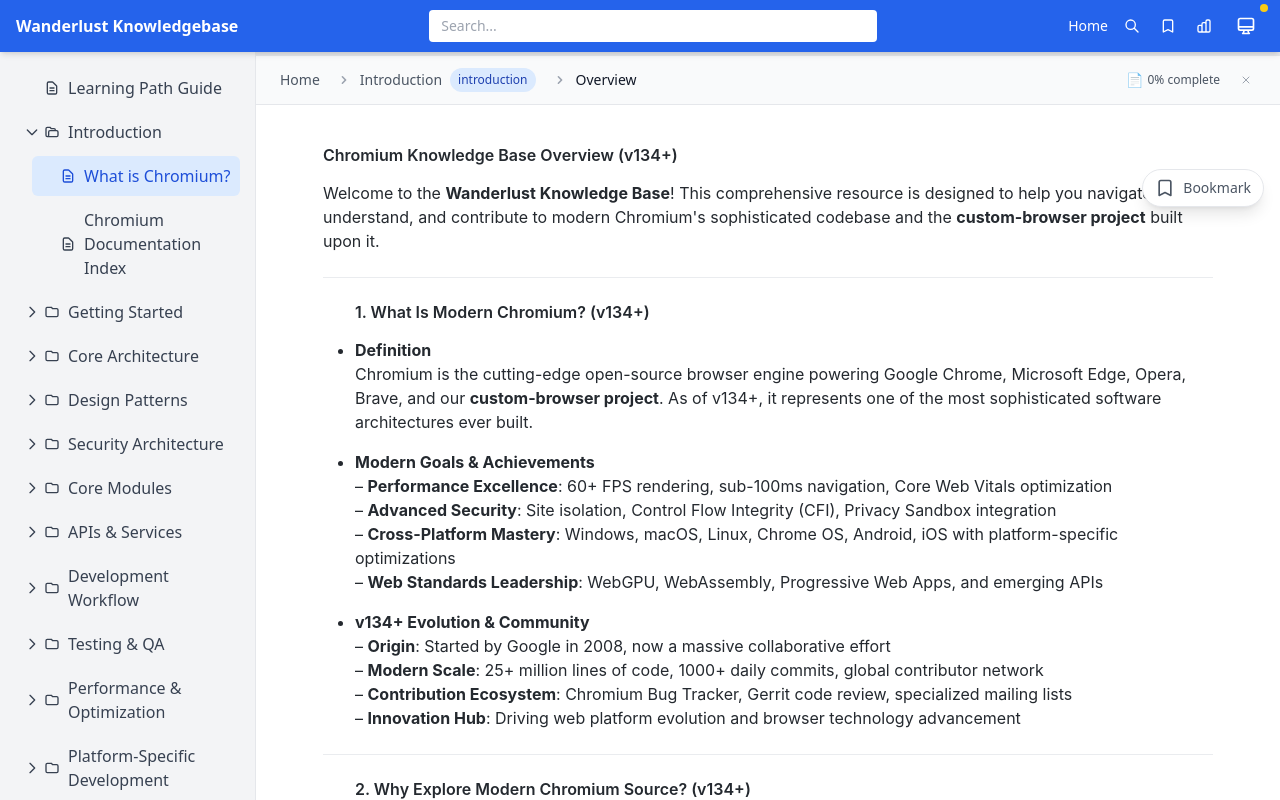
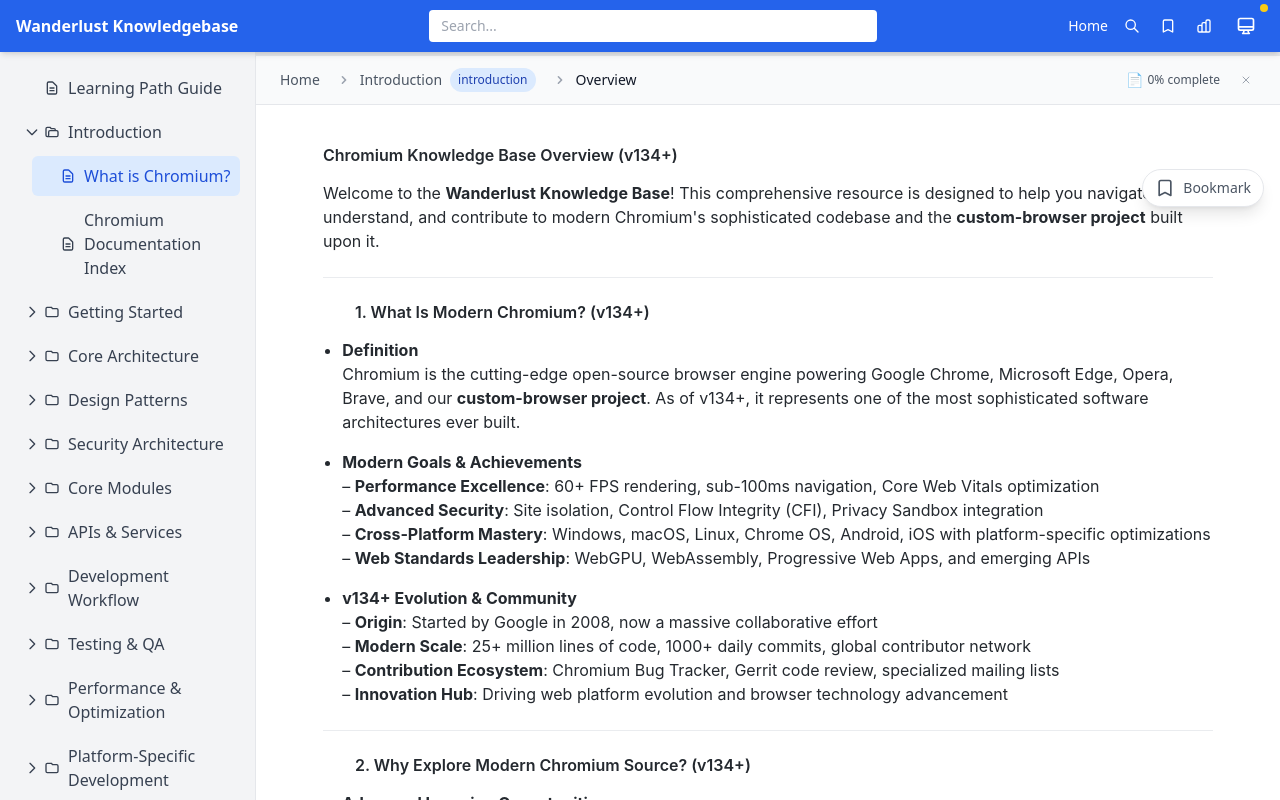
Before and after one commit to WanderLust-Tech/wanderlust-knowledgebase, a React (Vite) app: page /#/introduction/overview in a window 1280 px wide. Built offline with nearby package versions, Linux system fonts and the light colour scheme.

Commit message:
feat: Bump version to 2.0.6 in package.json and adjust padding for list styles in markdown CSS

```diff
--- a/package.json
+++ b/package.json
@@ -1,6 +1,6 @@
 {
   "name": "wanderlust-knowledgebase",
-  "version": "2.0.5",
+  "version": "2.0.6",
   "description": "",
   "main": "index.js",
   "scripts": {
--- a/src/github-markdown.css
+++ b/src/github-markdown.css
@@ -34,7 +34,7 @@
 
 .markdown-body ul,
 .markdown-body ol {
-  padding-left: 2em;
+  padding-left: 1.2em;
   margin-top: 0;
   margin-bottom: 16px;
 }
--- a/src/index.css
+++ b/src/index.css
@@ -73,14 +73,14 @@
 /* Ensure proper list styling in markdown content */
 .markdown-body ul {
   list-style-type: disc !important;
-  padding-left: 2em !important;
+  padding-left: 1.2em !important;
   margin-bottom: 16px !important;
   margin-left: 0 !important;
 }
 
 .markdown-body ol {
   list-style-type: decimal !important;
-  padding-left: 2em !important;
+  padding-left: 1.2em !important;
   margin-bottom: 16px !important;
   margin-left: 0 !important;
 }
```
